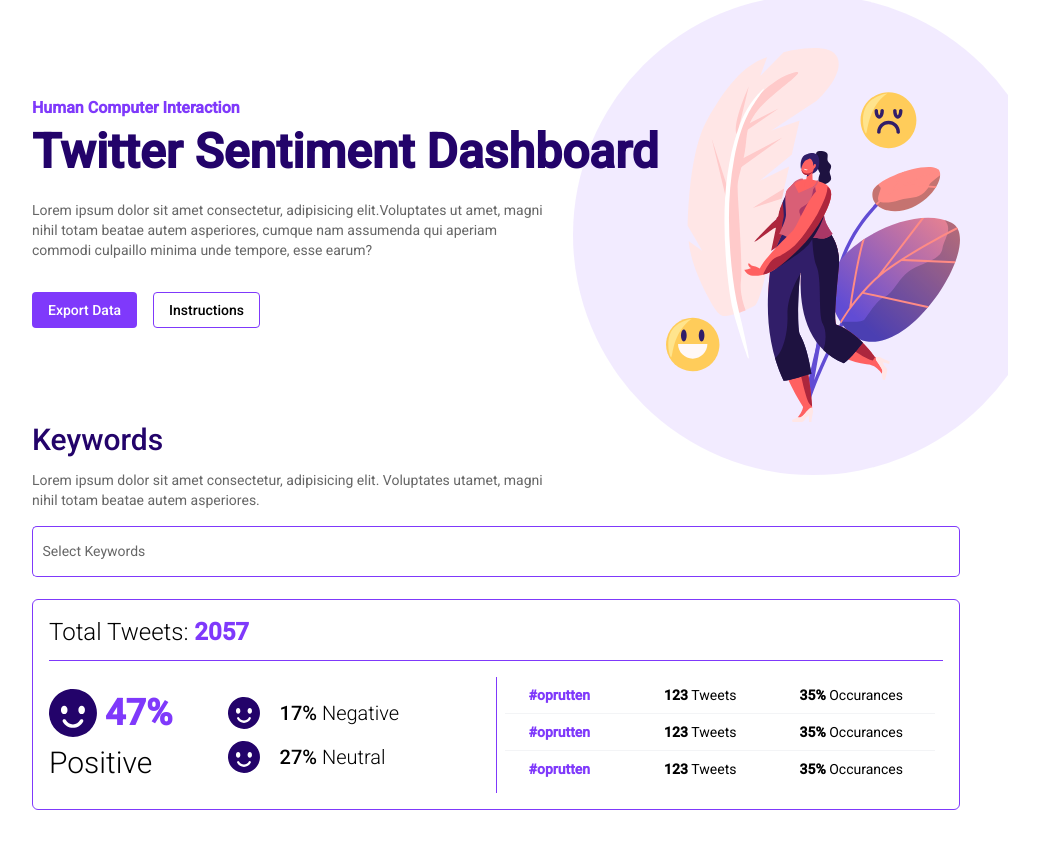
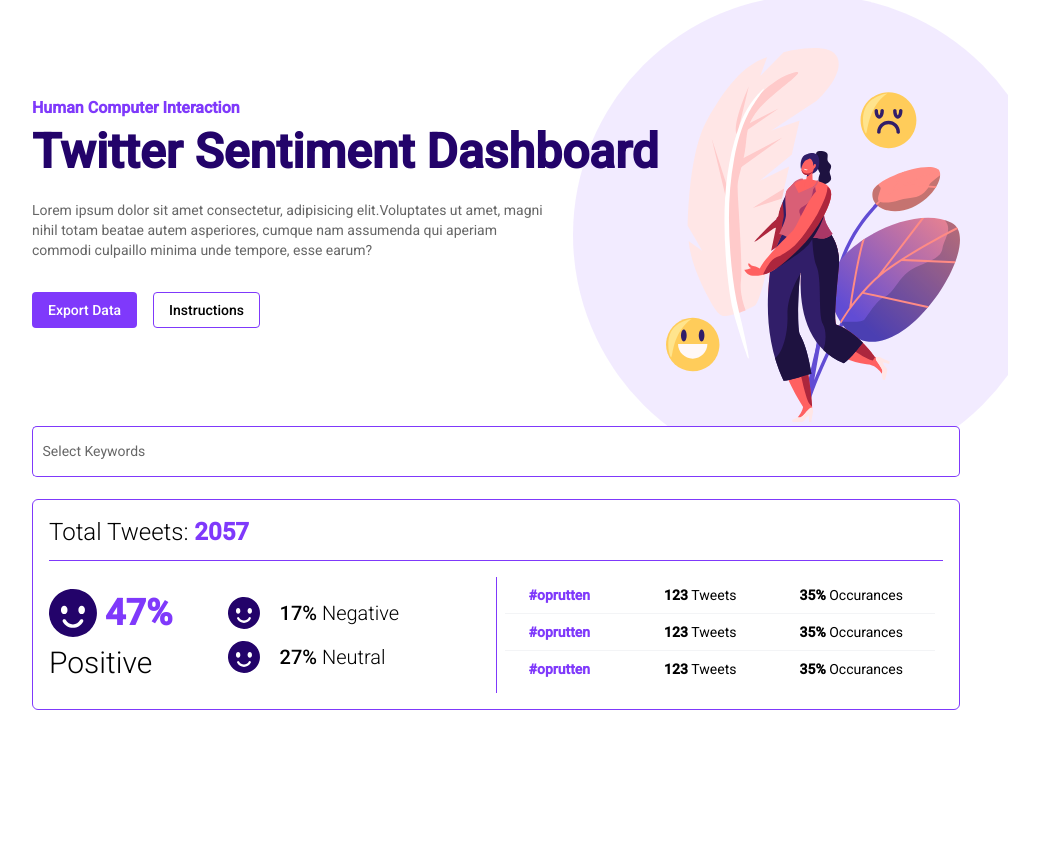
Before and after one commit to moesmoesie/twitter-sentiment-dashboard, an Angular app: page / in a window 1280 px wide. Shown: the top 848 px of the page, without its empty margins (144-1183 px from the left). After the commit the page ends 800 px from the top, so only its background shows below. Built offline with nearby package versions, Linux system fonts and the light colour scheme.

Commit message:
Remove text from keyword section

```diff
--- a/src/app/components/keyword-section/keyword-section.component.html
+++ b/src/app/components/keyword-section/keyword-section.component.html
@@ -1,5 +1 @@
-<div>
-    <h2 class="text-primary2 mb-3 text-3xl">{{title}}</h2>
-    <p class="max-w-prose text-baseTextColor">{{content}}</p>
-    <keywords-input></keywords-input>
-</div>
+<keywords-input></keywords-input>
```
